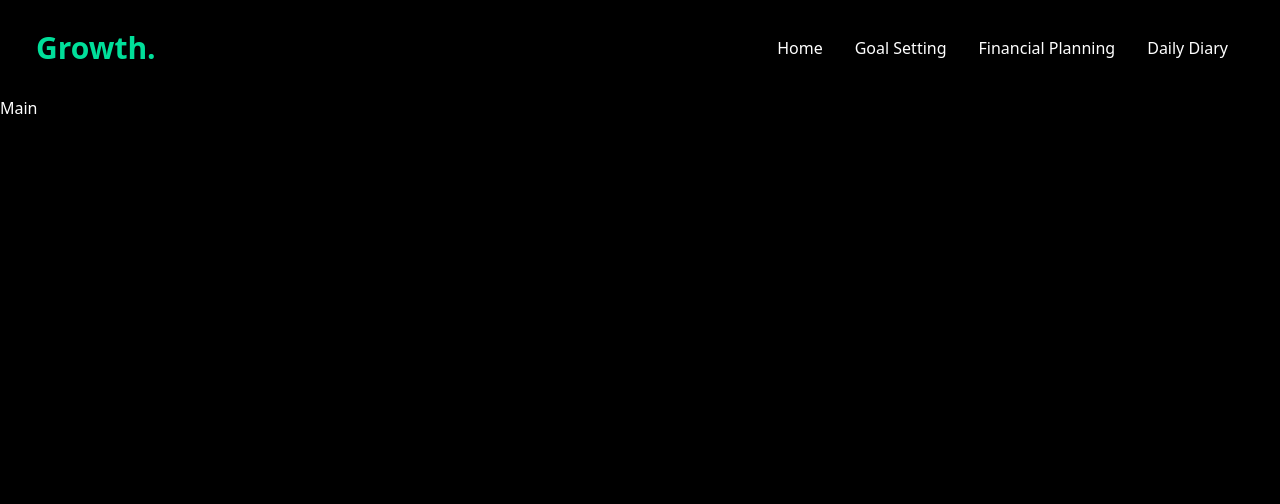
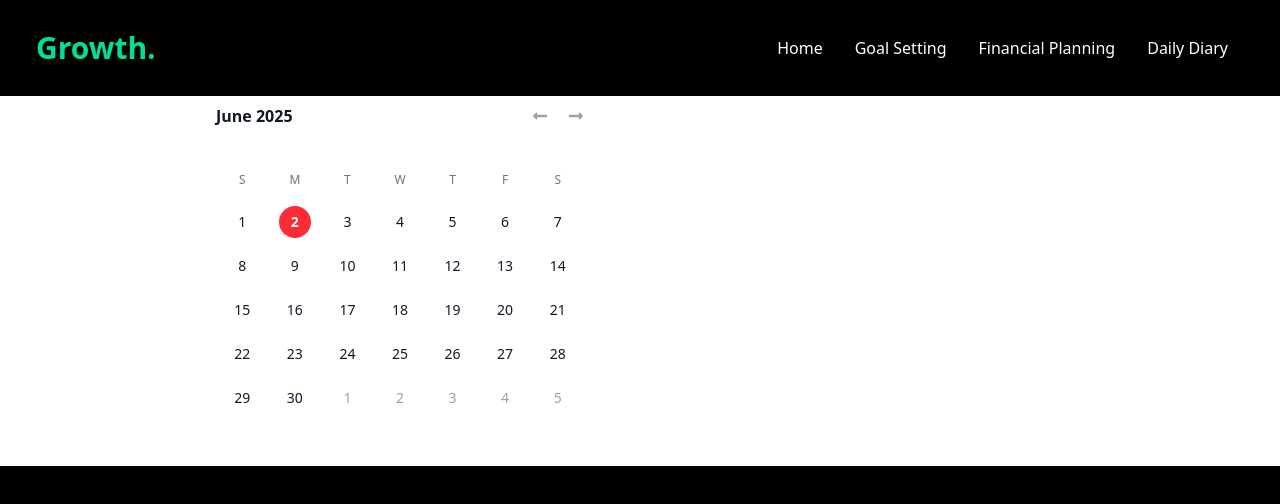
Before and after one commit to ElyseYip/Growth, a React (Vite) app: page / in a window 1280 px wide. Shown: the top 504 px of the page. Built offline with nearby package versions, Linux system fonts and the light colour scheme.

Commit message:
Added calendar component

```diff
--- a/package.json
+++ b/package.json
@@ -14,6 +14,8 @@
     "@tailwindcss/postcss": "^4.1.8",
     "@types/react-router-dom": "^5.3.3",
     "axios": "^1.9.0",
+    "classnames": "^2.5.1",
+    "date-fns": "^4.1.0",
     "react": "^19.1.0",
     "react-dom": "^19.1.0",
     "react-icons": "^5.5.0",
--- /dev/null
+++ b/src/components/DateComponent.tsx
@@ -0,0 +1,141 @@
+import {
+  startOfToday,
+  startOfMonth,
+  endOfMonth,
+  eachDayOfInterval,
+  format,
+  endOfWeek,
+  isToday,
+  isEqual,
+  isSameMonth,
+  subMonths,
+  addMonths,
+  add,
+  parse,
+  sub,
+  set,
+  getDay,
+} from "date-fns";
+
+import classNames from "classnames";
+import { useState } from "react";
+import { FaLongArrowAltRight, FaLongArrowAltLeft } from "react-icons/fa";
+
+const colStartClasses = [
+  "",
+  "col-start-2",
+  "col-start-3",
+  "col-start-4",
+  "col-start-5",
+  "col-start-6",
+  "col-start-7",
+];
+const DateComponent = () => {
+  const today = startOfToday();
+  const [selectedDay, setSelectedDay] = useState(today);
+  const [currentMonth, setCurrentMonth] = useState(format(today, "MMM-yyyy"));
+  const firstDayCurrentMonth = parse(currentMonth, "MMM-yyyy", new Date());
+  const newDays = eachDayOfInterval({
+    start: firstDayCurrentMonth,
+    end: endOfWeek(endOfMonth(firstDayCurrentMonth)),
+  });
+
+  const previousMonth = () => {
+    const firstDayOfLastMonth = sub(firstDayCurrentMonth, { months: 1 });
+    setCurrentMonth(format(firstDayOfLastMonth, "MMM-yyyy"));
+  };
+
+  const nextMonth = () => {
+    const firstDayOfNextMonth = add(firstDayCurrentMonth, { months: 1 });
+    setCurrentMonth(format(firstDayOfNextMonth, "MMM-yyyy"));
+  };
+
+  return (
+    <div className="pt-2 bg-white min-h-[370px]">
+      <div className="max-w-md px-4 mx-auto sm:px-7 md:max-w-4xl md:px-6">
+        <div className="md:grid md:grid-cols-2 md:divide-x md:divide-gray-200">
+          <div className="md:pr-14">
+            <div className="flex items-center">
+              <h2 className="flex-auto font-semibold text-gray-900">
+                {format(firstDayCurrentMonth, "MMMM yyyy")}
+              </h2>
+              <button
+                type="button"
+                onClick={previousMonth}
+                className="-my-1.5 flex flex-none items-center justify-center p-1.5 text-gray-400 hover:text-gray-500"
+              >
+                <span className="sr-only">Previous month</span>
+                <FaLongArrowAltLeft />
+              </button>
+              <button
+                onClick={nextMonth}
+                type="button"
+                className="-my-1.5 -mr-1.5 ml-2 flex flex-none items-center justify-center p-1.5 text-gray-400 hover:text-gray-500"
+              >
+                <span className="sr-only">Next month</span>
+                <FaLongArrowAltRight />
+              </button>
+            </div>
+            <div className="grid grid-cols-7 mt-10 text-xs leading-6 text-center text-gray-500">
+              <div>S</div>
+              <div>M</div>
+              <div>T</div>
+              <div>W</div>
+              <div>T</div>
+              <div>F</div>
+              <div>S</div>
+            </div>
+            <div className="grid grid-cols-7 mt-2 text-sm">
+              {newDays.map((day, dayIdx) => {
+                return (
+                  <div
+                    key={day.toString()}
+                    className={classNames(
+                      dayIdx === 0 && colStartClasses[getDay(day)],
+                      "py-1.5"
+                    )}
+                  >
+                    <button
+                      type="button"
+                      onClick={() => setSelectedDay(day)}
+                      className={classNames(
+                        isEqual(day, selectedDay) && "text-white",
+                        !isEqual(day, selectedDay) &&
+                          isToday(day) &&
+                          "text-red-500",
+                        !isEqual(day, selectedDay) &&
+                          !isToday(day) &&
+                          isSameMonth(day, firstDayCurrentMonth) &&
+                          "text-gray-900",
+                        !isEqual(day, selectedDay) &&
+                          !isToday(day) &&
+                          !isSameMonth(day, firstDayCurrentMonth) &&
+                          "text-gray-400",
+                        isEqual(day, selectedDay) &&
+                          isToday(day) &&
+                          "bg-red-500",
+                        isEqual(day, selectedDay) &&
+                          !isToday(day) &&
+                          "bg-gray-900",
+                        !isEqual(day, selectedDay) && "hover:bg-gray-200",
+                        (isEqual(day, selectedDay) || isToday(day)) &&
+                          "font-semibold",
+                        "mx-auto flex h-8 w-8 items-center justify-center rounded-full"
+                      )}
+                    >
+                      <time dateTime={format(day, "yyyy-MM-dd")}>
+                        {format(day, "d")}
+                      </time>
+                    </button>
+                  </div>
+                );
+              })}
+            </div>
+          </div>
+        </div>
+      </div>
+    </div>
+  );
+};
+
+export default DateComponent;
--- a/src/pages/MainPage.tsx
+++ b/src/pages/MainPage.tsx
@@ -1,7 +1,9 @@
+import DateComponent from "../components/DateComponent";
+
 const MainPage: React.FC = () => {
   return (
     <>
-      <h1 className="text-white">Main</h1>
+      <DateComponent />
     </>
   );
 };
```
Also changed, not shown: 1 other file (tests, documents, lock files or other folders).
